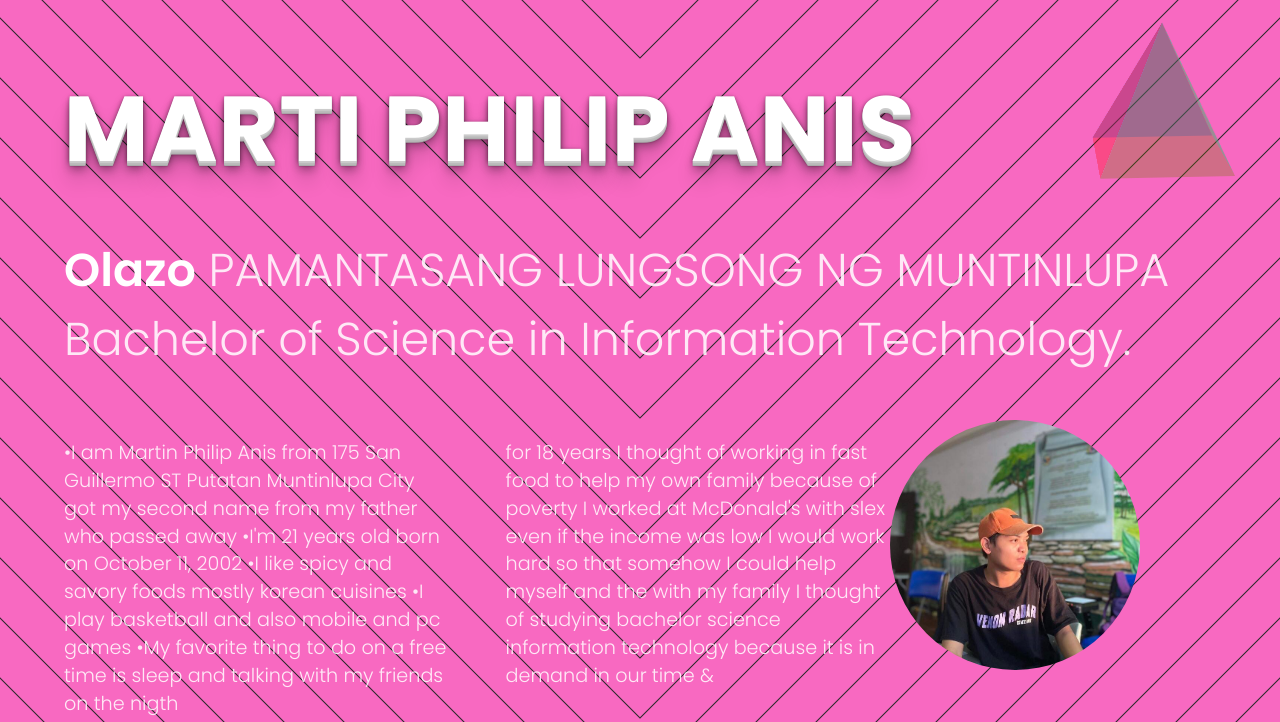
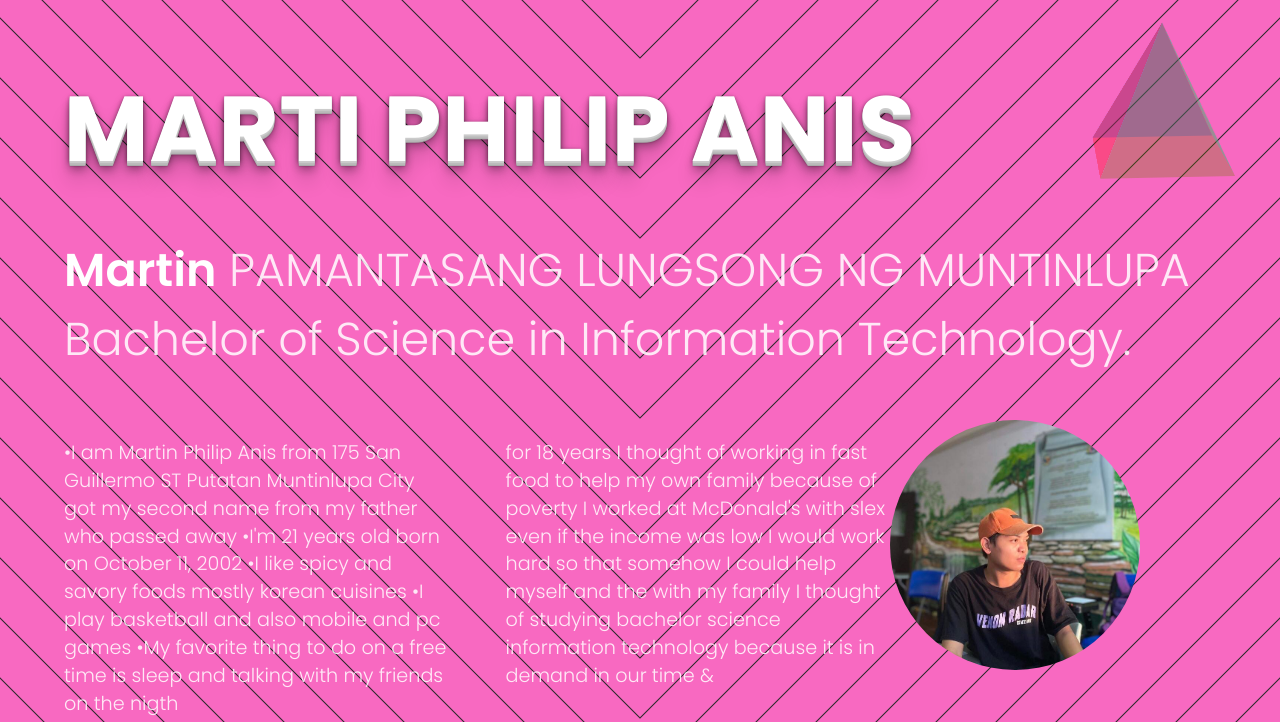
Before and after one commit to Martinphilip123/martin.io, a plain HTML site: page index.html in a window 1280 px wide. Shown: the part 78-800 px from the top of the page. Drawn offline with Linux system fonts and the light colour scheme; a web font is replaced by a local one.

Commit message:
Update index.html

```diff
--- a/index.html
+++ b/index.html
@@ -58,7 +58,7 @@
         </h1>
         <div class="content">
           <h3 style="clear: both" class="subhead">
-            <a href="https://plus.google.com/108495471566196018473/posts" class="link">Olazo</a>
+            <a href="https://plus.google.com/108495471566196018473/posts" class="link">Martin</a>
             PAMANTASANG LUNGSONG NG MUNTINLUPA
             Bachelor of Science in Information Technology.
           </h3>
```
